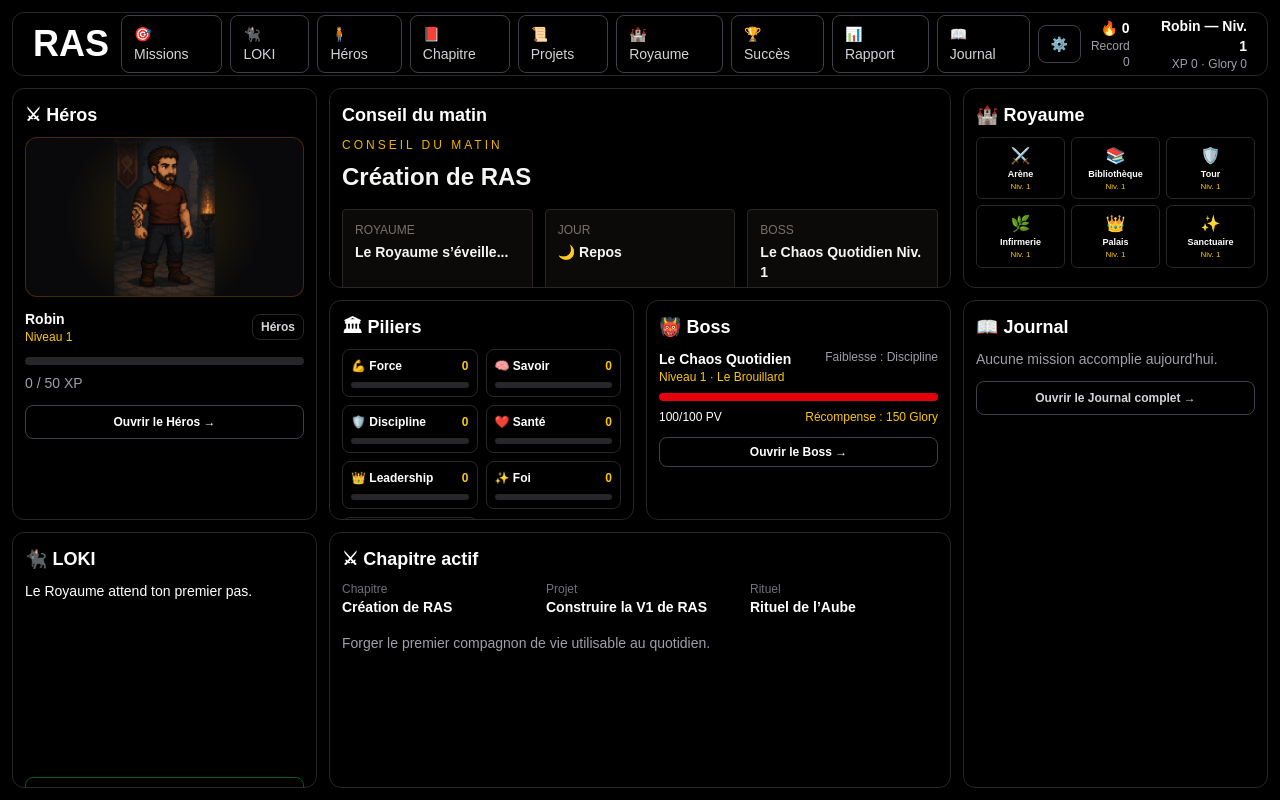
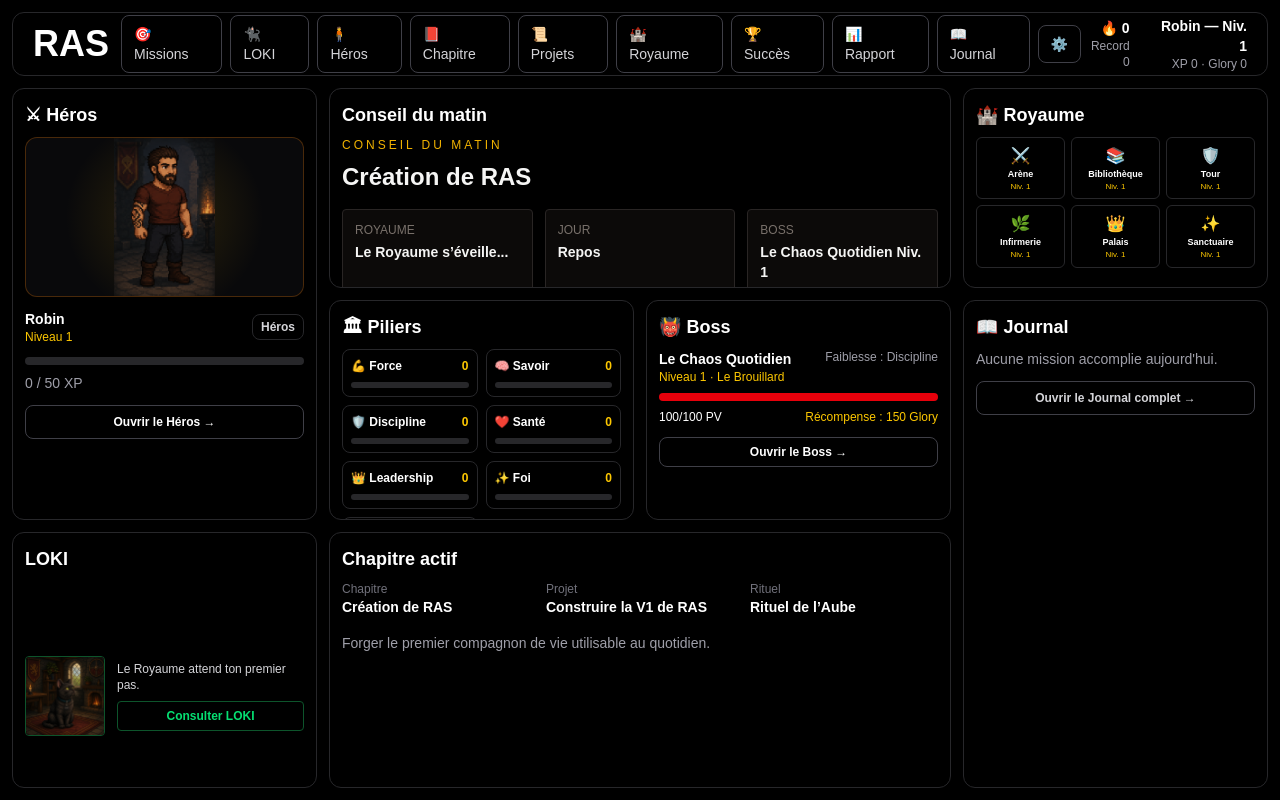
Before and after one commit to RobinWhitman/ras, a Next.js app: page / in a window 1280 px wide. Built offline with nearby package versions, Linux system fonts and the light colour scheme.

Commit message:
Fix dashboard mission validation and boss level

```diff
--- a/src/app/companion/page.tsx
+++ b/src/app/companion/page.tsx
@@ -40,7 +40,7 @@ export default function CompanionPage() {
             </p>
 
             <h1 className="text-3xl font-bold">
-              🐈‍⬛ {companionProfile.name}
+              {companionProfile.name}
             </h1>
           </div>
 
@@ -48,24 +48,18 @@ export default function CompanionPage() {
             href="/"
             className="rounded-lg bg-yellow-500 px-5 py-3 font-bold text-black"
           >
-            ← Retour au Dashboard
+            Retour au Dashboard
           </Link>
         </header>
 
-        <section className="grid gap-6 lg:grid-cols-[300px_1fr]">
+        <section className="grid gap-6 lg:grid-cols-[360px_1fr]">
           <article className="rounded-xl border border-zinc-800 p-5">
-            <div className="flex aspect-square items-center justify-center rounded-xl border border-zinc-800 bg-zinc-950">
-              <div className="text-center">
-                <p className="text-8xl">🐈‍⬛</p>
-
-                <p className="mt-3 font-bold text-green-400">
-                  Yeux verts
-                </p>
-
-                <p className="mt-1 text-sm text-zinc-500">
-                  Portrait définitif à venir
-                </p>
-              </div>
+            <div className="aspect-square overflow-hidden rounded-xl border border-green-900 bg-zinc-950">
+              <img
+                src="/assets/companion/loki-pixel.png"
+                alt="LOKI"
+                className="h-full w-full object-cover"
+              />
             </div>
 
             <div className="mt-5 text-center">
@@ -102,7 +96,7 @@ export default function CompanionPage() {
 
             <div className="mt-6 rounded-xl border border-green-800 p-5">
               <p className="text-xs uppercase tracking-widest text-zinc-500">
-                Priorité immédiate
+                Priorite immediate
               </p>
 
               <p className="mt-2 text-2xl font-bold">
@@ -113,22 +107,20 @@ export default function CompanionPage() {
                 <>
                   <p className="mt-2 text-sm text-zinc-400">
                     Pilier : {briefing.recommendedMission.pillar}
-                    {" · "}
+                    {" - "}
                     +{briefing.recommendedMission.xp} XP
-                    {" · "}
+                    {" - "}
                     +{briefing.recommendedMission.glory} Glory
                   </p>
 
                   <button
                     type="button"
                     onClick={() =>
-                      accomplirMission(
-                        briefing.recommendedMission?.id
-                      )
+                      accomplirMission(briefing.recommendedMission?.id)
                     }
                     className="mt-5 w-full rounded-xl bg-green-500 px-5 py-3 font-bold text-black"
                   >
-                    ✅ Accomplir la Mission
+                    Accomplir la Mission
                   </button>
                 </>
               ) : (
@@ -143,7 +135,7 @@ export default function CompanionPage() {
         <section className="rounded-xl border border-zinc-800 p-5">
           <div className="mb-3 flex items-center justify-between">
             <h2 className="text-2xl font-bold">
-              Progression de la journée
+              Progression de la journee
             </h2>
 
             <p className="font-bold text-green-400">
@@ -161,7 +153,7 @@ export default function CompanionPage() {
           </div>
 
           <p className="mt-2 text-sm text-zinc-500">
-            {briefing.progressPercent}% de la journée accomplie
+            {briefing.progressPercent}% de la journee accomplie
           </p>
         </section>
 
@@ -178,7 +170,7 @@ export default function CompanionPage() {
 
                 <div>
                   <p className="text-xs uppercase tracking-widest text-zinc-500">
-                    Priorité {alert.priority}
+                    Priorite {alert.priority}
                   </p>
 
                   <h3 className="mt-1 text-lg font-bold">
@@ -197,7 +189,7 @@ export default function CompanionPage() {
         <section className="grid gap-4 md:grid-cols-3">
           <article className="rounded-xl border border-zinc-800 p-5">
             <p className="text-sm text-zinc-500">
-              Pilier recommandé
+              Pilier recommande
             </p>
 
             <p className="mt-2 text-2xl font-bold text-green-400">
@@ -217,7 +209,7 @@ export default function CompanionPage() {
 
           <article className="rounded-xl border border-zinc-800 p-5">
             <p className="text-sm text-zinc-500">
-              Série actuelle
+              Serie actuelle
             </p>
 
             <p className="mt-2 text-2xl font-bold">
@@ -228,11 +220,11 @@ export default function CompanionPage() {
 
         <section className="rounded-xl border border-green-900 p-5">
           <p className="text-sm uppercase tracking-widest text-green-400">
-            Dernière parole de LOKI
+            Derniere parole de LOKI
           </p>
 
           <p className="mt-3 text-xl font-semibold">
-            « {message} »
+            "{message}"
           </p>
         </section>
       </div>
--- a/src/components/dashboard/Dashboard.tsx
+++ b/src/components/dashboard/Dashboard.tsx
@@ -22,9 +22,11 @@ import VictoryToast from "./VictoryToast";
 export default function Dashboard() {
   const {
     save,
+    activeMissions,
     currentMission,
     message,
     pillarScores,
+    hasPlannedMissionsToday,
     accomplirMission,
   } = useGame();
 
@@ -44,23 +46,32 @@ export default function Dashboard() {
     return () => window.clearTimeout(timeout);
   }, [message]);
 
+  const dashboardMission =
+    currentMission ??
+    activeMissions.find(
+      (mission) =>
+        !save.completedMissionIds.includes(mission.id) &&
+        !save.skippedMissionIds.includes(mission.id)
+    );
+
   const activeChapter = chapters[0];
   const baseBoss = bosses[0];
   const bossLevel = save.bossLevels[baseBoss.id] ?? 1;
+
   const activeBoss = {
     ...baseBoss,
     maxHp: getBossTargetHp(baseBoss.maxHp, bossLevel),
   };
 
-  const activeProject = currentMission
+  const activeProject = dashboardMission
     ? projects.find(
-        (project) => project.id === currentMission.projectId
+        (project) => project.id === dashboardMission.projectId
       )
     : projects[0];
 
-  const activeRitual = currentMission
+  const activeRitual = dashboardMission
     ? rituals.find(
-        (ritual) => ritual.id === currentMission.ritualId
+        (ritual) => ritual.id === dashboardMission.ritualId
       )
     : rituals[0];
 
@@ -68,18 +79,18 @@ export default function Dashboard() {
   const heroLevel = Math.floor(save.xp / 50) + 1;
   const currentLevelXp = save.xp % 50;
 
-  let dayState = "🌙 Repos";
+  let dayState = "Repos";
 
   if (save.dailyGlory >= 5) {
-    dayState = "🛡 Solide";
+    dayState = "Solide";
   }
 
   if (save.dailyGlory >= 15) {
-    dayState = "⭐ Héroïque";
+    dayState = "Héroïque";
   }
 
   if (save.dailyGlory >= 28) {
-    dayState = "🌟 Légendaire";
+    dayState = "Légendaire";
   }
 
   return (
@@ -112,8 +123,13 @@ export default function Dashboard() {
               dayState={dayState}
               chapterTitle={activeChapter.title}
               bossName={`${activeBoss.name} Niv. ${bossLevel}`}
-              currentMission={currentMission}
-              onAccomplish={() => accomplirMission()}
+              currentMission={dashboardMission}
+              hasPlannedMissionsToday={hasPlannedMissionsToday}
+              onAccomplish={() => {
+                if (dashboardMission) {
+                  accomplirMission(dashboardMission.id);
+                }
+              }}
             />
           </div>
 
@@ -141,50 +157,51 @@ export default function Dashboard() {
           </div>
 
           <div className="col-span-3 min-h-0">
-            <Card title="🐈‍⬛ LOKI">
-              <div className="flex h-full flex-col">
-                <p className="flex-1">{message}</p>
+            <Card title="LOKI">
+              <div className="flex h-full items-center gap-3">
+                <img
+                  src="/assets/companion/loki-pixel.png"
+                  alt="LOKI"
+                  className="h-20 w-20 shrink-0 rounded border border-green-900 object-cover"
+                />
 
-                <a
-                  href="/companion"
-                  className="mt-3 rounded-lg border border-green-900 px-3 py-2 text-center text-xs font-bold text-green-400 transition hover:border-green-500"
-                >
-                  Consulter LOKI →
-                </a>
+                <div className="flex min-w-0 flex-1 flex-col">
+                  <p className="line-clamp-3 flex-1 text-xs text-zinc-300">
+                    {message}
+                  </p>
+
+                  <a
+                    href="/companion"
+                    className="mt-2 rounded border border-green-900 px-3 py-1.5 text-center text-xs font-bold text-green-400 transition hover:border-green-500"
+                  >
+                    Consulter LOKI
+                  </a>
+                </div>
               </div>
             </Card>
           </div>
 
           <div className="col-span-6 min-h-0">
-            <Card title="⚔ Chapitre actif">
+            <Card title="Chapitre actif">
               <div className="grid grid-cols-3 gap-4">
                 <div>
-                  <p className="text-xs text-zinc-500">
-                    Chapitre
-                  </p>
-
+                  <p className="text-xs text-zinc-500">Chapitre</p>
                   <p className="font-bold">
                     {activeChapter.title}
                   </p>
                 </div>
 
                 <div>
-                  <p className="text-xs text-zinc-500">
-                    Projet
-                  </p>
-
+                  <p className="text-xs text-zinc-500">Projet</p>
                   <p className="font-bold">
-                    {activeProject?.title}
+                    {activeProject?.title ?? "Aucun projet"}
                   </p>
                 </div>
 
                 <div>
-                  <p className="text-xs text-zinc-500">
-                    Rituel
-                  </p>
-
+                  <p className="text-xs text-zinc-500">Rituel</p>
                   <p className="font-bold">
-                    {activeRitual?.title}
+                    {activeRitual?.title ?? "Aucun rituel"}
                   </p>
                 </div>
               </div>
```
Also changed, not shown: public/assets/companion/loki-pixel.png (added).
